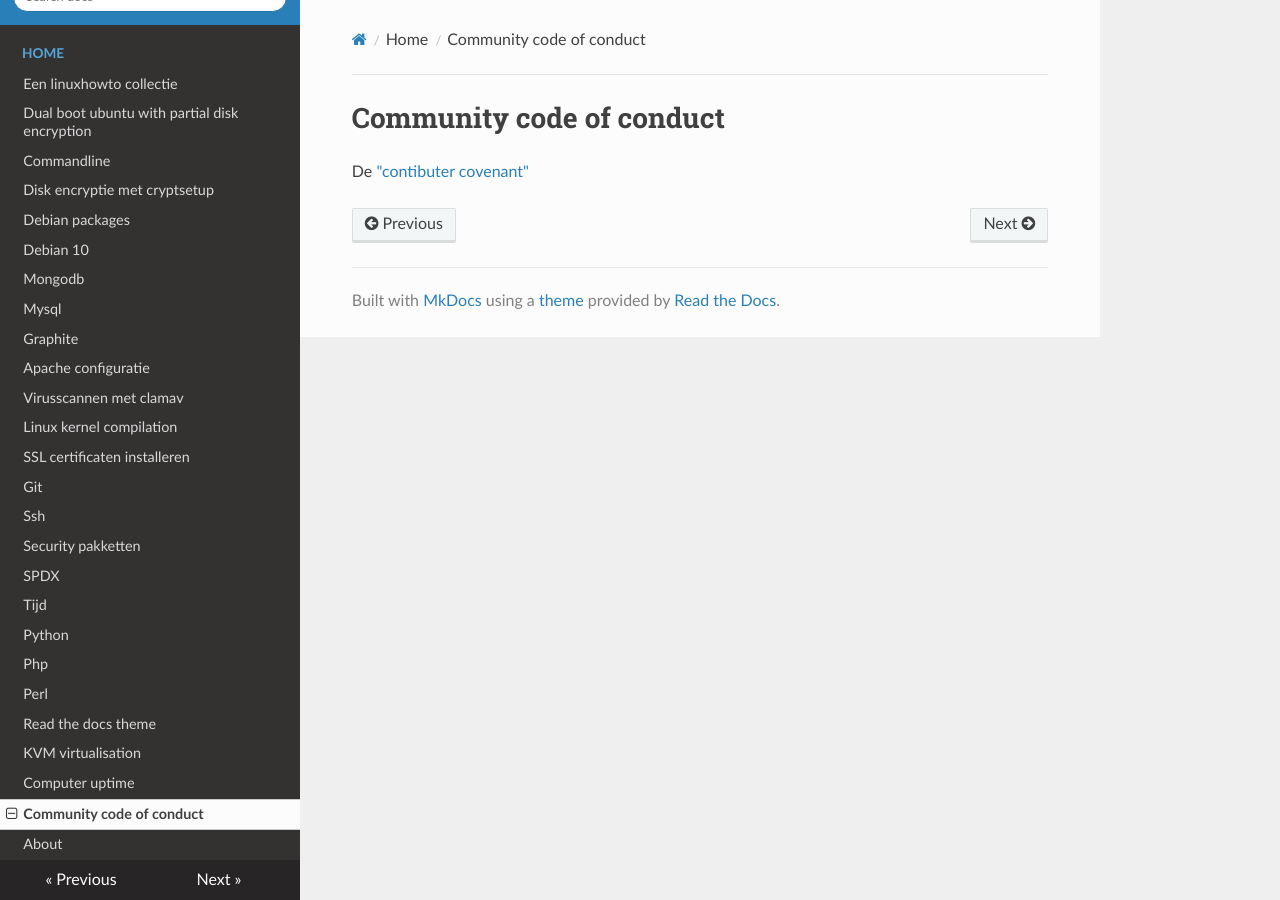
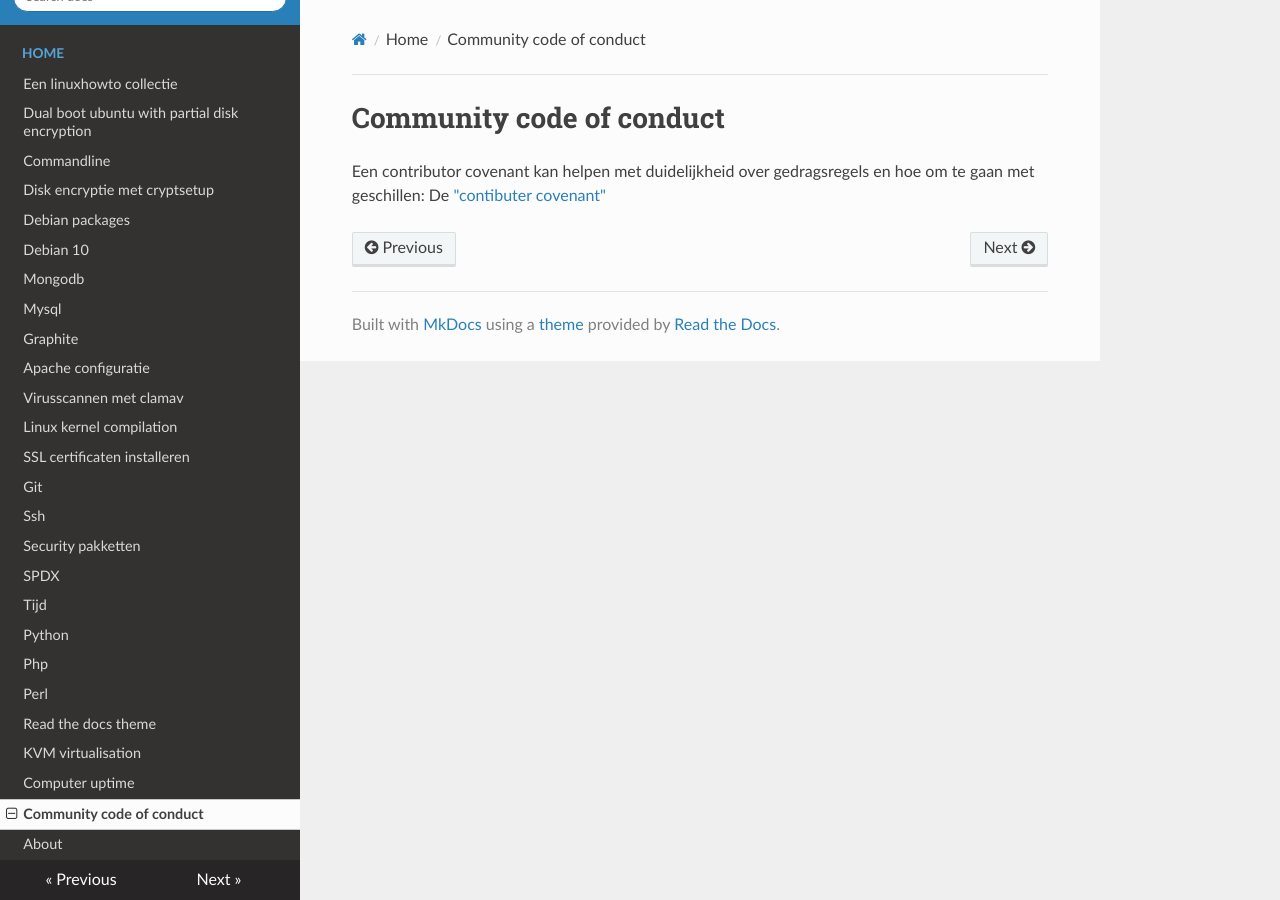
Before and after one commit to MatthewBuchananAstley/linuxhowto, an MkDocs documentation site: the page built from docs/coc.md, in a window 1280 px wide. Built offline with MkDocs 1.6.1, drawn with Linux system fonts in a browser that asks for light colours; nearby versions of some CDN libraries.

Commit message:
Verduidelijkende tekst toegevoegd

```diff
--- a/docs/coc.md
+++ b/docs/coc.md
@@ -1,3 +1,4 @@
 # Community code of conduct
 
+Een contributor covenant kan helpen met duidelijkheid over gedragsregels en hoe om te gaan met geschillen:
 De <a href="https://www.contributor-covenant.org/">"contibuter covenant"</a>
```
